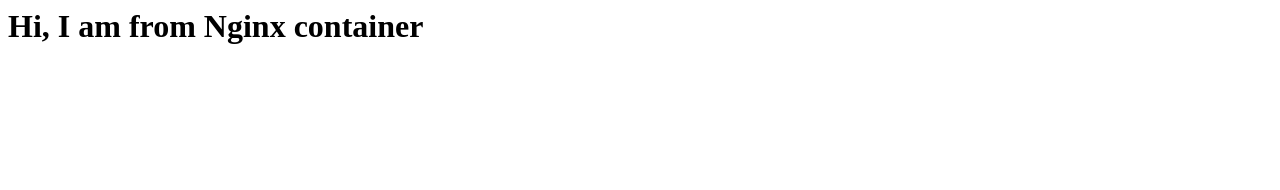
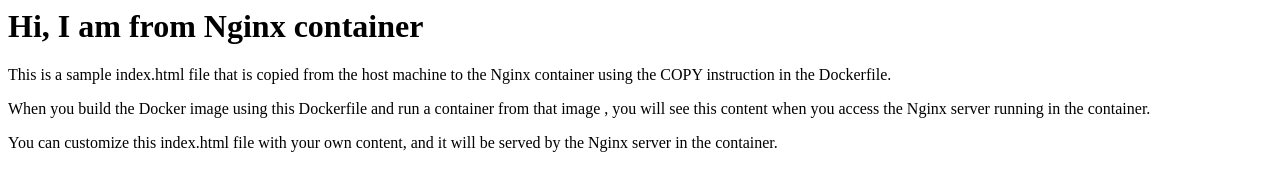
Before and after one commit to devopswihnaveen/docker, a plain HTML site: page COPY/index.html in a window 1280 px wide. Drawn offline with Linux system fonts and the light colour scheme.

Commit message:
few added

```diff
--- a/COPY/index.html
+++ b/COPY/index.html
@@ -1 +1,6 @@
 <h1>Hi, I am from Nginx container</h1>
+<p>This is a sample index.html file that is copied from the host machine to the Nginx container using the COPY instruction in the Dockerfile.</p>
+<p>When you build the Docker image using this Dockerfile and run a container from that image
+, you will see this content when you access the Nginx server running in the container.</p>
+
+<p>You can customize this index.html file with your own content, and it will be served by the Nginx server in the container.</p>
```
Also changed, not shown: 1 other file.
